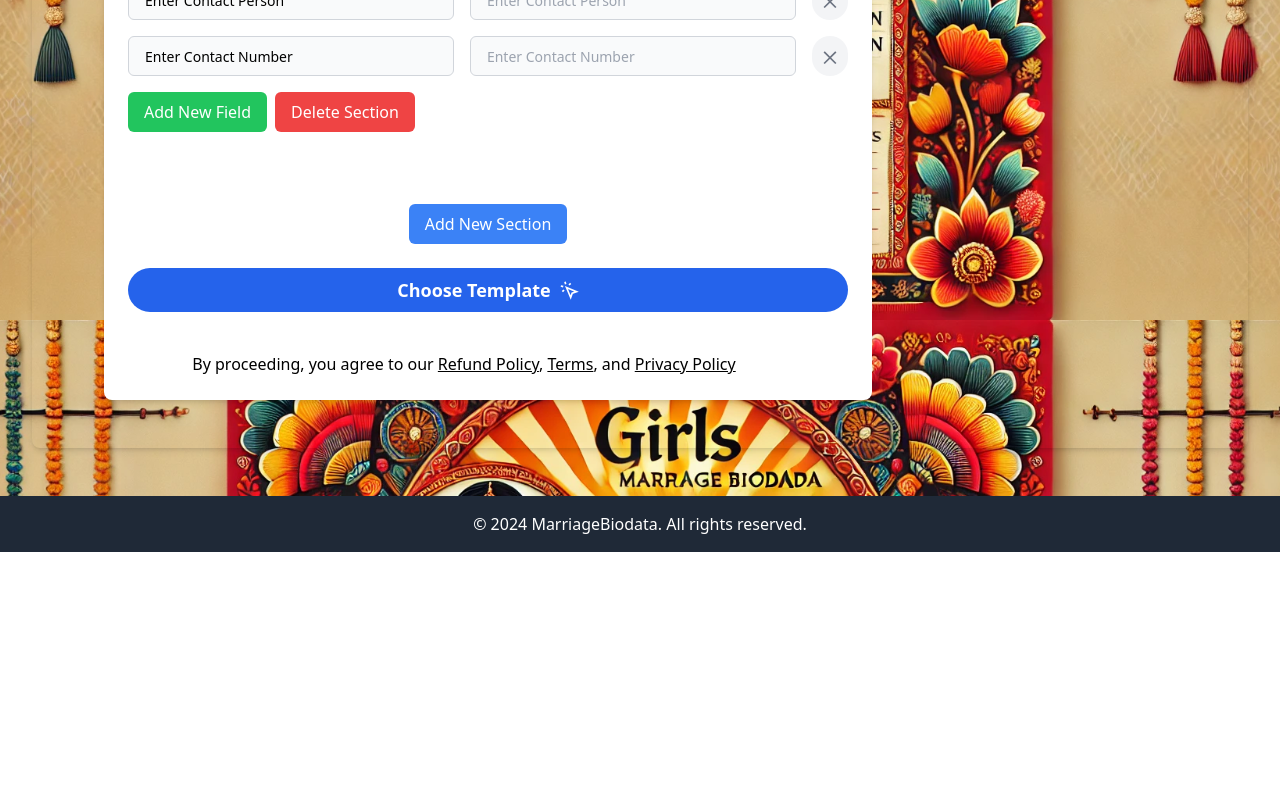
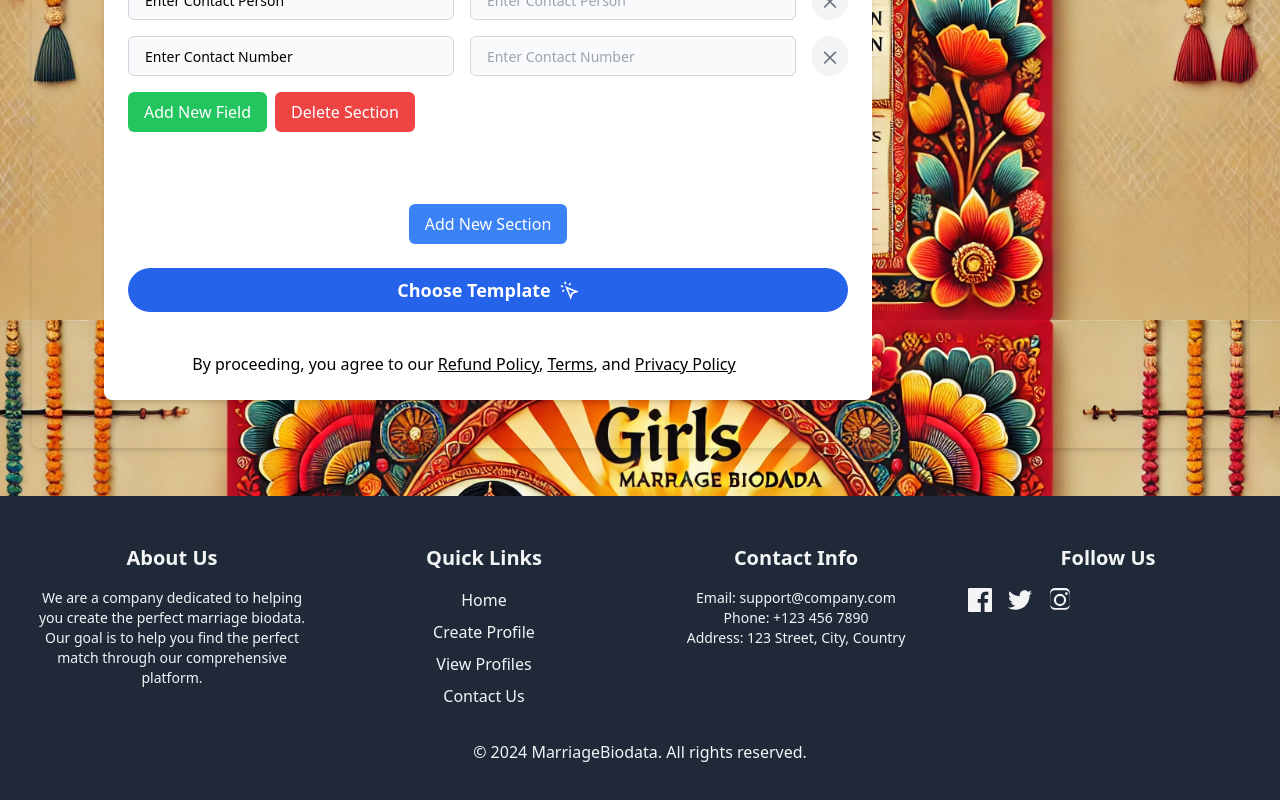
Before and after one commit to sagartiwari5030/marriagebiodata, a React (Vite) app: page / in a window 1280 px wide. Shown: the part 2208-3008 px from the top of the page. Before the commit the page ends 2760 px from the top, so only its background shows below. Built offline with nearby package versions, Linux system fonts and the light colour scheme.

Commit message:
push footer

```diff
--- /dev/null
+++ b/src/Components/Footer.jsx
@@ -0,0 +1,79 @@
+import React from 'react';
+import { Link } from 'react-router-dom';
+
+function Footer() {
+  return (
+    <footer className="bg-gray-800 text-gray-100 py-8">
+      <div className="container mx-auto px-4 sm:px-6 lg:px-8">
+        {/* Top Section: Links and Social Media */}
+        <div className="grid grid-cols-1 sm:grid-cols-2 lg:grid-cols-4 gap-8">
+          {/* About Us */}
+          <div>
+            <h3 className="text-xl font-semibold mb-4">About Us</h3>
+            <p className="text-sm">
+              We are a company dedicated to helping you create the perfect marriage biodata. Our goal is to help you find the perfect match through our comprehensive platform.
+            </p>
+          </div>
+
+          {/* Quick Links */}
+          <div>
+            <h3 className="text-xl font-semibold mb-4">Quick Links</h3>
+            <ul className="space-y-2">
+              <li>
+                <Link to="/" className="hover:text-pink-400">Home</Link>
+              </li>
+              <li>
+                <Link to="/create-profile" className="hover:text-pink-400">Create Profile</Link>
+              </li>
+              <li>
+                <Link to="/profile-list" className="hover:text-pink-400">View Profiles</Link>
+              </li>
+              <li>
+                <Link to="/contact" className="hover:text-pink-400">Contact Us</Link>
+              </li>
+            </ul>
+          </div>
+
+          {/* Contact Info */}
+          <div>
+            <h3 className="text-xl font-semibold mb-4">Contact Info</h3>
+            <p className="text-sm">
+              <span className="block">Email: support@company.com</span>
+              <span className="block">Phone: +123 456 7890</span>
+              <span className="block">Address: 123 Street, City, Country</span>
+            </p>
+          </div>
+
+          {/* Social Media Links */}
+          <div>
+            <h3 className="text-xl font-semibold mb-4">Follow Us</h3>
+            <div className="flex space-x-4">
+              <a href="https://facebook.com" target="_blank" rel="noreferrer" className="hover:text-pink-400">
+                <svg className="w-6 h-6 fill-current" xmlns="http://www.w3.org/2000/svg" viewBox="0 0 24 24">
+                  <path d="M22.675 0h-21.35c-.732 0-1.325.593-1.325 1.326v21.348c0 .732.593 1.326 1.325 1.326h11.488v-9.283h-3.125v-3.622h3.125v-2.672c0-3.1 1.893-4.785 4.657-4.785 1.325 0 2.464.099 2.796.143v3.24h-1.919c-1.504 0-1.796.715-1.796 1.763v2.311h3.591l-.468 3.622h-3.123v9.283h6.127c.73 0 1.324-.594 1.324-1.326v-21.348c0-.733-.594-1.326-1.325-1.326z" />
+                </svg>
+              </a>
+              <a href="https://twitter.com" target="_blank" rel="noreferrer" className="hover:text-pink-400">
+                <svg className="w-6 h-6 fill-current" xmlns="http://www.w3.org/2000/svg" viewBox="0 0 24 24">
+                  <path d="M24 4.557c-.883.392-1.832.656-2.828.775 1.017-.609 1.798-1.574 2.165-2.723-.951.564-2.005.974-3.127 1.195-.897-.957-2.178-1.555-3.594-1.555-2.719 0-4.923 2.204-4.923 4.923 0 .386.043.762.127 1.124-4.09-.205-7.719-2.165-10.148-5.144-.424.729-.666 1.574-.666 2.476 0 1.709.87 3.216 2.188 4.099-.809-.026-1.57-.248-2.236-.617v.062c0 2.388 1.699 4.382 3.95 4.835-.413.112-.849.171-1.296.171-.317 0-.626-.03-.928-.088.627 1.956 2.445 3.379 4.6 3.419-1.685 1.32-3.809 2.106-6.115 2.106-.398 0-.79-.023-1.175-.068 2.179 1.397 4.768 2.212 7.557 2.212 9.055 0 14.007-7.504 14.007-14.007 0-.213-.005-.425-.015-.636.961-.694 1.797-1.562 2.457-2.549z" />
+                </svg>
+              </a>
+              <a href="https://instagram.com" target="_blank" rel="noreferrer" className="hover:text-pink-400">
+                <svg className="w-6 h-6 fill-current" xmlns="http://www.w3.org/2000/svg" viewBox="0 0 24 24">
+                  <path d="M12 2.163c3.204 0 3.584.012 4.85.07 1.366.062 2.633.317 3.608 1.292.975.975 1.23 2.242 1.292 3.608.058 1.266.069 1.646.069 4.85s-.012 3.584-.07 4.85c-.062 1.366-.317 2.633-1.292 3.608-.975.975-2.242 1.23-3.608 1.292-1.266.058-1.646.069-4.85.069s-3.584-.012-4.85-.07c-1.366-.062-2.633-.317-3.608-1.292-.975-.975-1.23-2.242-1.292-3.608-.058-1.266-.069-1.646-.069-4.85s.012-3.584.07-4.85c.062-1.366.317-2.633 1.292-3.608.975-.975 2.242-1.23 3.608-1.292 1.266-.058 1.646-.069 4.85-.069m0-2.163c-3.259 0-3.667.012-4.947.07-1.286.058-2.602.337-3.63 1.366s-1.309 2.344-1.366 3.63c-.058 1.281-.07 1.689-.07 4.947s.012 3.667.07 4.947c.058 1.286.337 2.602 1.366 3.63s2.344 1.309 3.63 1.366c1.281.058 1.689.07 4.947.07s3.667-.012 4.947-.07c1.286-.058 2.602-.337 3.63-1.366s1.309-2.344 1.366-3.63c.058-1.281.07-1.689.07-4.947s-.012-3.667-.07-4.947c-.058-1.286-.337-2.602-1.366-3.63s-2.344-1.309-3.63-1.366c-1.281-.058-1.689-.07-4.947-.07zM12 5.838a6.162 6.162 0 1 0 0 12.324 6.162 6.162 0 0 0 0-12.324zm0 10.162a4 4 0 1 1 0-8 4 4 0 0 1 0 8zm6.406-11.845a1.44 1.44 0 1 0 0 2.881 1.44 1.44 0 0 0 0-2.881z" />
+                </svg>
+              </a>
+            </div>
+          </div>
+        </div>
+
+        {/* Bottom Section: Copyright */}
+        <div className="mt-8 text-center">
+          <p>&copy; {new Date().getFullYear()} MarriageBiodata. All rights reserved.</p>
+        </div>
+      </div>
+    </footer>
+  );
+}
+
+export default Footer;
--- a/src/Pages/Home.jsx
+++ b/src/Pages/Home.jsx
@@ -4,7 +4,8 @@ import heroImage from '../assets/heroimg.png'; // Make sure the path is correct
 import heroimg1 from '../assets/img1.png';
 import heroimg3 from '../assets/img3.png';
 import CreateProfile from './CreateProfile';
-import bgimg from '../assets/imgbg.png'
+import bgimg from '../assets/imgbg.png';
+import Footer from '../Components/Footer';
 
 const Home = () => {
   return (
@@ -33,12 +34,12 @@ const Home = () => {
             <img
               src={heroimg1}
               alt="Card 1"
-              className="absolute w-40 md:w-50 h-64 md:h-80 rounded-lg shadow-md transform -rotate-12 -left-10 md:-left-20 top-10 z-0"
+              className="absolute w-40 md:w-50 h-64 md:h-60 rounded-lg shadow-md transform -rotate-12 -left-10 md:-left-20 top-10 z-0"
             />
             <img
               src={heroimg3}
               alt="Card 3"
-              className="absolute w-40 md:w-50 h-64 md:h-80 rounded-lg shadow-md transform rotate-3 left-5 md:left-10 top-16 z-0"
+              className="absolute w-40 md:w-50 h-64 md:h-60 rounded-lg shadow-md transform rotate-3 left-5 md:left-10 top-16 z-0"
             />
             {/* Main Circular Image */}
             <img
@@ -111,7 +112,8 @@ const Home = () => {
 
       {/* Footer */}
       <footer className="bg-gray-800 text-white text-center py-4">
-        <p>&copy; {new Date().getFullYear()} MarriageBiodata. All rights reserved.</p>
+<Footer/>
+        {/* <p>&copy; {new Date().getFullYear()} MarriageBiodata. All rights reserved.</p> */}
       </footer>
     </div>
   );
```
